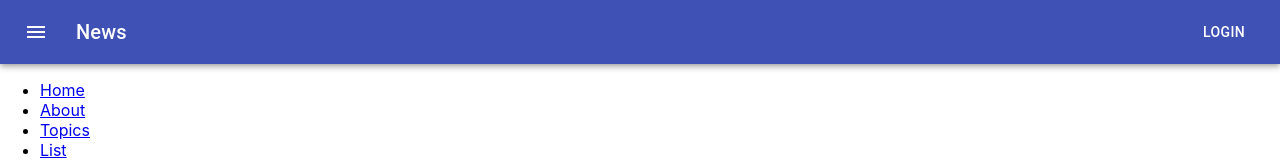
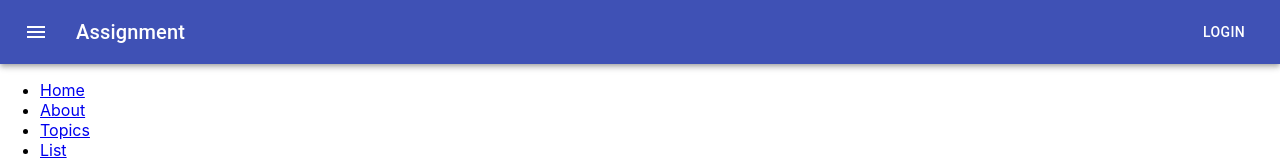
Before and after one commit to KH-Lim/assignment, a React (Create React App) app: page / in a window 1280 px wide. Shown: the top 160 px of the page. Built offline with nearby package versions, Linux system fonts and the light colour scheme; no server answers.

Commit message:
error 수정

```diff
--- a/src/App.tsx
+++ b/src/App.tsx
@@ -14,7 +14,7 @@ import Typography from "@material-ui/core/Typography";
 import Button from "@material-ui/core/Button";
 import IconButton from "@material-ui/core/IconButton";
 import MenuIcon from "@material-ui/icons/Menu";
-import List from "./List";
+const List = React.lazy(() => import("./List"));
 
 const useStyles = makeStyles((theme) => ({
   root: {
@@ -43,7 +43,7 @@ export default function App() {
             <MenuIcon />
           </IconButton>
           <Typography variant="h6" className={classes.title}>
-            News
+            Assignment
           </Typography>
           <Button color="inherit">Login</Button>
         </Toolbar>
@@ -63,8 +63,6 @@ export default function App() {
             <Link to="/list">List</Link>
           </li>
         </ul>
-
-        <List />
 
         <Switch>
           <Route path="/about">
--- a/src/List.tsx
+++ b/src/List.tsx
@@ -8,5 +8,5 @@ export default function List() {
       console.log(json);
       setList(json);
     });
-  return <>{list}</>;
+  return <>{JSON.stringify(list)}</>;
 }
```
